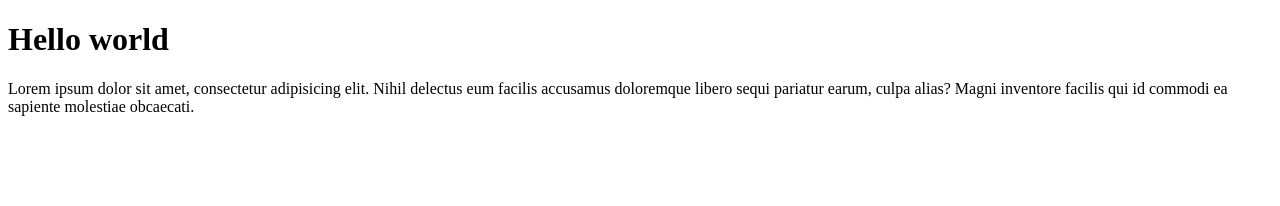
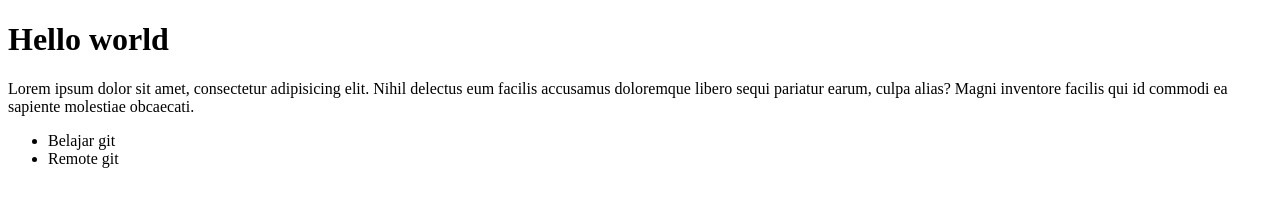
Before and after one commit to mutohir/remote-git-2, a plain HTML site: page index.html in a window 1280 px wide. Drawn offline with Linux system fonts and the light colour scheme.

Commit message:
menambahkan list

```diff
--- a/index.html
+++ b/index.html
@@ -8,5 +8,10 @@
 	<h1>Hello world</h1>
 
 	<p>Lorem ipsum dolor sit amet, consectetur adipisicing elit. Nihil delectus eum facilis accusamus doloremque libero sequi pariatur earum, culpa alias? Magni inventore facilis qui id commodi ea sapiente molestiae obcaecati.</p>
+
+	<ul>
+		<li>Belajar git</li>
+		<li>Remote git</li>
+	</ul>
 </body>
 </html>
```
